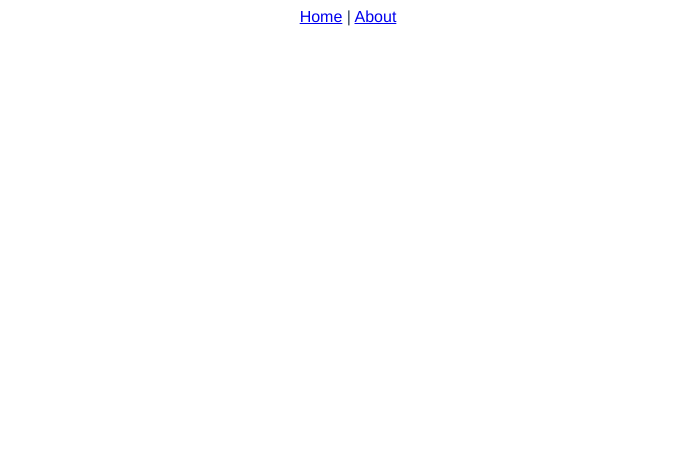
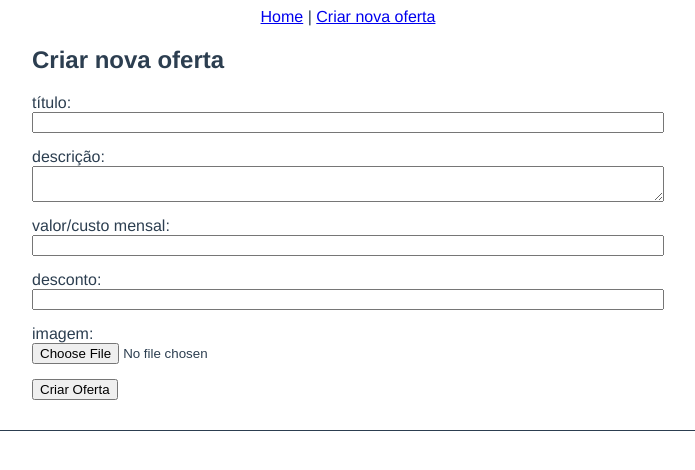
Before and after one commit to tobiassrocha/desafio-appmax, a Vue app: page /create-form-page in a window 1280 px wide. Shown: the top 470 px of the page, without its empty margins (292-987 px from the left). Built offline with nearby package versions, Linux system fonts and the light colour scheme.

Commit message:
pages and routes created

```diff
--- a/src/App.vue
+++ b/src/App.vue
@@ -2,7 +2,7 @@
   <div id="app">
     <div id="nav">
       <router-link to="/">Home</router-link> |
-      <router-link to="/about">About</router-link>
+      <router-link to="/create-form-page">Criar nova oferta</router-link>
     </div>
     <router-view/>
   </div>
--- a/src/router/index.js
+++ b/src/router/index.js
@@ -1,22 +1,20 @@
 import Vue from 'vue'
 import VueRouter from 'vue-router'
-import Home from '../views/Home.vue'
+import HomePage from '../views/HomePage.vue'
+import CreateFormPage from '../views/CreateFormPage.vue'
 
 Vue.use(VueRouter)
 
 const routes = [
   {
     path: '/',
-    name: 'Home',
-    component: Home
+    name: 'HomePage',
+    component: HomePage
   },
   {
-    path: '/about',
-    name: 'About',
-    // route level code-splitting
-    // this generates a separate chunk (about.[hash].js) for this route
-    // which is lazy-loaded when the route is visited.
-    component: () => import(/* webpackChunkName: "about" */ '../views/About.vue')
+    path: '/create-form-page',
+    name: 'CreateFormPage',
+    component: CreateFormPage
   }
 ]
 
--- a/src/views/About.vue
+++ /dev/null
@@ -1,5 +0,0 @@
-<template>
-  <div class="about">
-    <h1>This is an about page</h1>
-  </div>
-</template>
--- a/src/views/Home.vue
+++ b/src/views/HomePage.vue
@@ -1,21 +1,18 @@
 <template>
   <div class="home">
     <SponsoredOfferCard />
-    <CreateOffersForm />
     <NewOfferCard />
   </div>
 </template>
 
 <script>
 import SponsoredOfferCard from '@/components/SponsoredOfferCard.vue'
-import CreateOffersForm from '@/components/CreateOffersForm.vue'
 import NewOfferCard from '@/components/NewOfferCard.vue'
 
 export default {
-  name: 'Home',
+  name: 'HomePage',
   components: {
     SponsoredOfferCard,
-    CreateOffersForm,
     NewOfferCard
   }
 }
```
